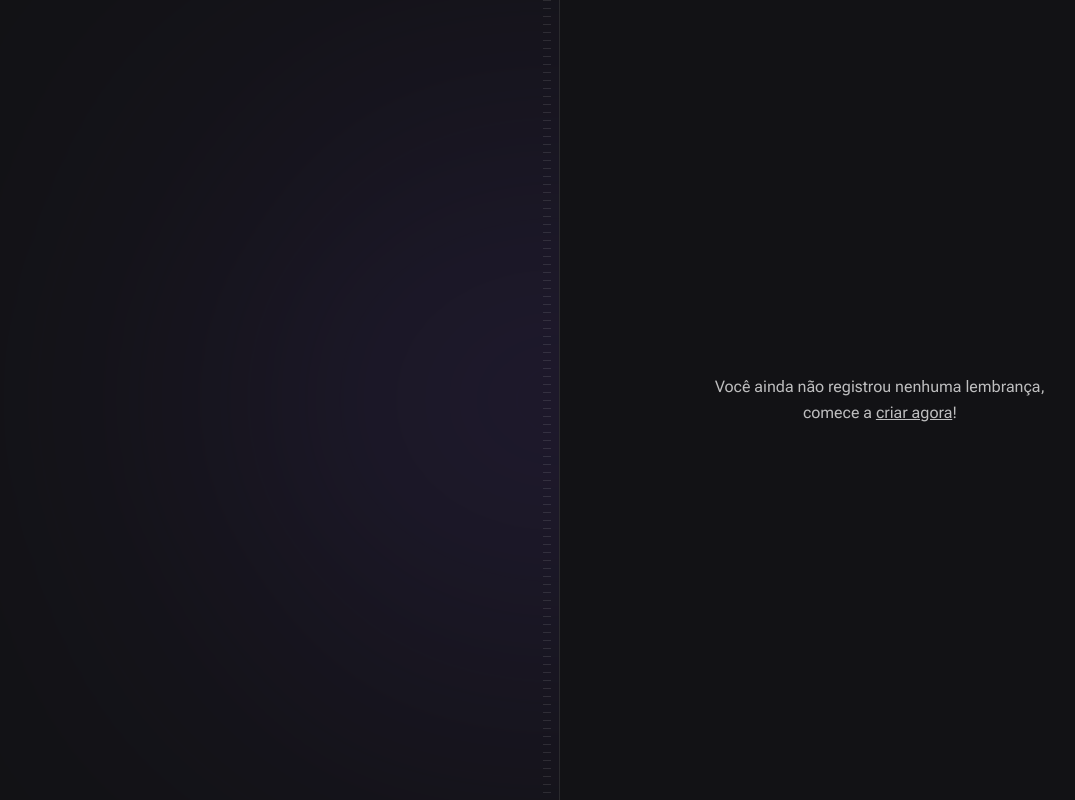
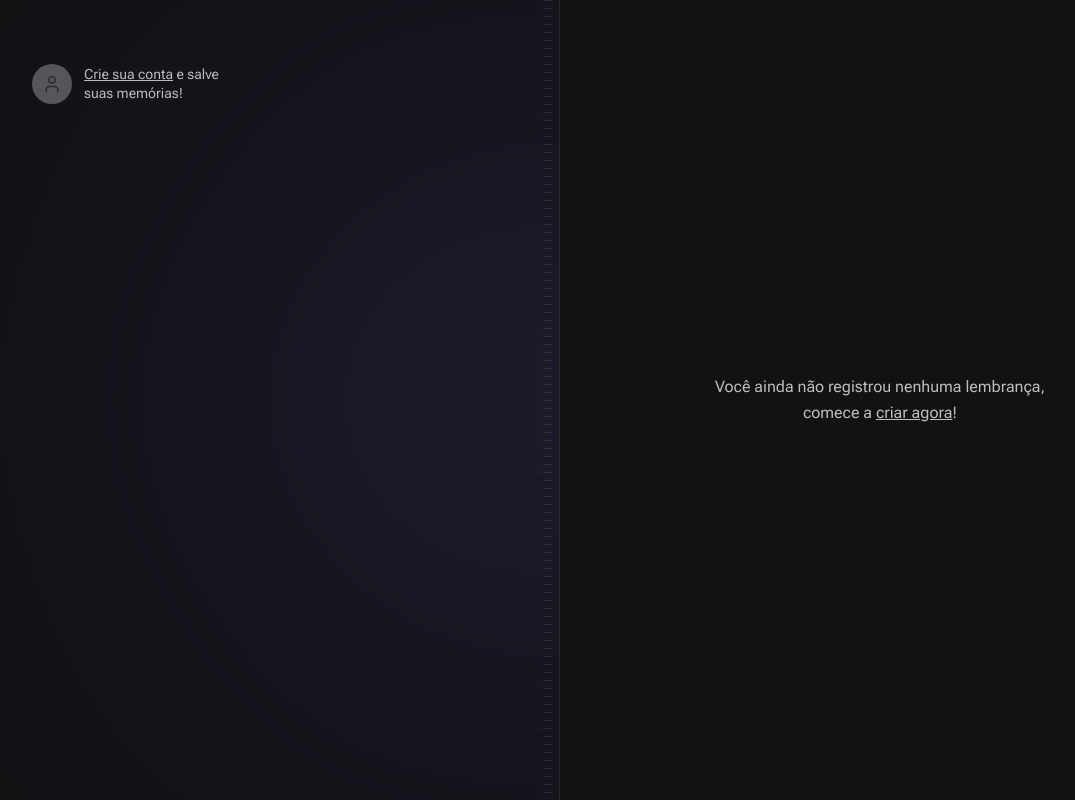
Before and after one commit to luvvas/front-spacetime, a Next.js app: page / in a window 1280 px wide. Shown: the whole page, without its empty margins (80-1155 px from the left). Built offline with nearby package versions, Linux system fonts and the light colour scheme; a web font is replaced by a local one.

Commit message:
feat: add left side profile

```diff
--- a/src/app/page.tsx
+++ b/src/app/page.tsx
@@ -1,3 +1,5 @@
+import { User } from "lucide-react";
+
 export default function Home() {
   return (
     <main className="grid min-h-screen grid-cols-2">
@@ -8,6 +10,21 @@
 
         {/* Stripes */}
         <div className="absolute bottom-0 right-2 top-0 w-2 bg-stripes" />
+
+        {/* Profile */}
+        <a
+          href=""
+          className="flex items-center gap-3 text-left transition-colors hover:text-gray-50"
+        >
+          <div className="flex h-10 w-10 items-center justify-center rounded-full bg-gray-400">
+            <User className="h-5 w-5 text-gray-500" />
+          </div>
+
+          <p className="max-w-[140px] text-sm leading-snug">
+            <span className="underline">Crie sua conta</span> e salve suas
+            memórias!
+          </p>
+        </a>
       </div>
 
       {/* Right */}
```
